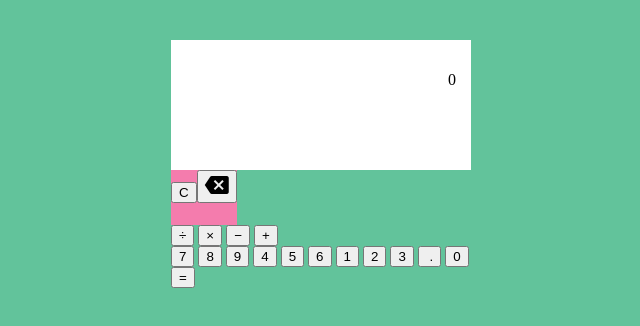
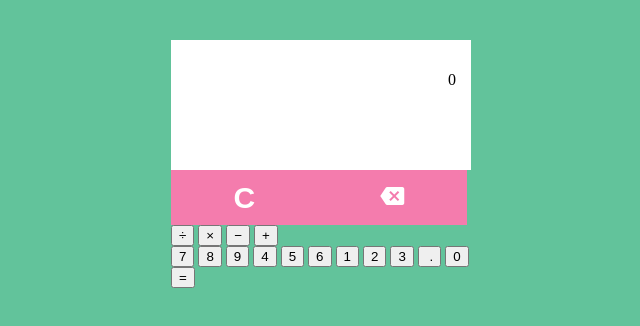
Before and after one commit to DarushDev/my-javascript-calculator, a plain HTML site: page index.html in a window 1280 px wide. Shown: the whole page, without its empty margins (319-959 px from the left). Drawn offline with nearby package versions, Linux system fonts and the light colour scheme.

Commit message:
Style clear buttons

```diff
--- a/style.css
+++ b/style.css
@@ -19,3 +19,47 @@ body {
     background-color: #f47cad;
     display: table;
 }
+
+.button_clear {
+    vertical-align: middle;
+    display: table-cell;
+    position: relative;
+    outline: none;
+    background-color: transparent;
+    border: none;
+    cursor: pointer;
+    float: left;
+    font-size: 30px;
+    font-weight: bold;
+    color: white;
+    text-align: center;
+    text-decoration: none;
+    display: inline-block;
+    padding: 10.5px 62.5px;
+    -webkit-transition-duration: 0.4s; /* Safari */
+    transition-duration: 0.4s;
+}
+
+.button_clear:after {
+    content: "";
+    background: #ffffff;
+    display: block;
+    position: absolute;
+    padding-top: 60%;
+    padding-left: 110%;
+    margin-left: -60px !important;
+    margin-top: -50%;
+    opacity: 0;
+    transition: all 0.4s;
+}
+
+.button_clear:active:after {
+    padding: 0;
+    margin: 0;
+    opacity: 1;
+    transition: 0s;
+}
+
+.button_clear:active {
+    background-color: #924a67;
+}
```
